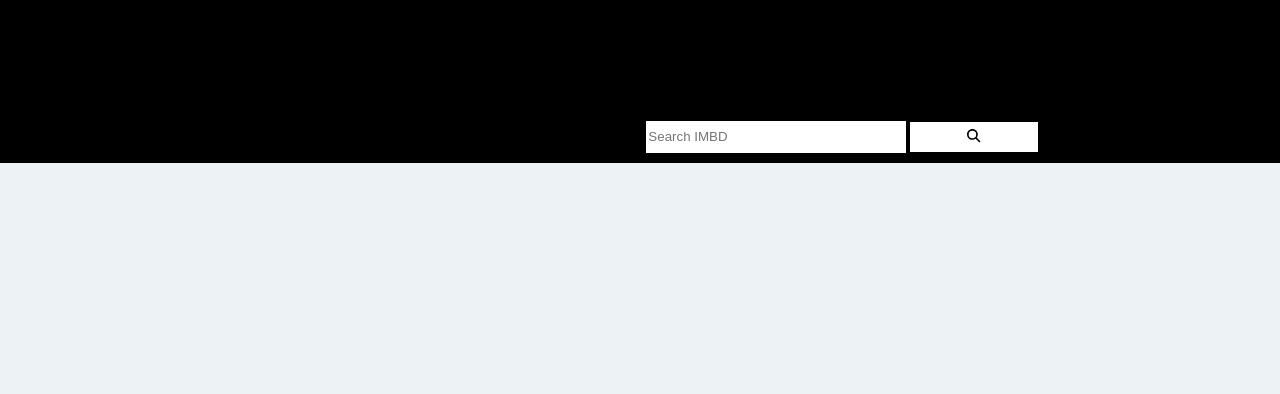
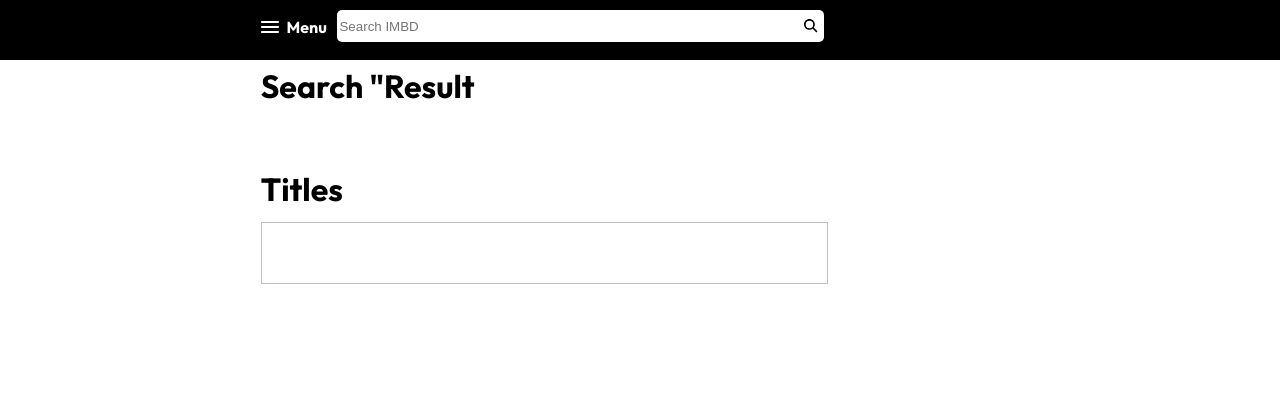
Before and after one commit to Ahmedyasir-Frontend/Movie-App, a plain HTML site: page Index.Html in a window 1280 px wide. Drawn offline with nearby package versions, Linux system fonts and the light colour scheme.

Commit message:
Update Index.css

```diff
--- a/CSS/Index.css
+++ b/CSS/Index.css
@@ -1,6 +1,5 @@
 @import url("https://fonts.googleapis.com/css2?family=Outfit:wght@100;200;400;500;600;700;800;900&display=swap");
 body {
-  background-color: rgb(237, 242, 244);
   font-family: "Outfit", sans-serif;
 }
 
@@ -13,20 +12,24 @@ body {
   margin-left: 0px;
   padding: 10px;
   align-items: center;
+  max-height: 40px;
 }
 
 #searchInput {
   border: none;
   height: 30px;
-  width: 20%;
-  margin-left: 30%;
+  width: 43%;
+  margin-left: 1%;
+  border-bottom-left-radius: 5px;
+  border-top-left-radius: 5px;
 }
 
 #searchButton {
   background-color: #fff;
   border: none;
-  height: 30px;
-  width: 10%;
+  height: 32px;
+  border-bottom-right-radius: 5px;
+  border-top-right-radius: 5px;
 }
 
 @media (max-width: 700px) {
@@ -40,9 +43,82 @@ body {
 #results {
   margin: 5rem;
   display: flex;
-  flex-direction: row;
+  flex-direction: column;
   align-items: unset;
   justify-content: center;
   flex-wrap: wrap;
-  padding: 80px;
+  border: 0.5px solid;
+  border-color: rgb(196, 190, 190);
+  width: 40%;
+  margin-left: 20%;
+  padding: 30px;
+  margin-top: 10%;
+}
+
+.container {
+  display: flex;
+  padding-left: 17%;
+}
+
+.logo {
+  height: 30px;
+  margin-top: 1px;
+  margin-bottom: -10px;
+}
+
+svg {
+  color: #fff;
+}
+
+.menu {
+  color: #fff;
+  display: flex;
+  margin-left: 30px;
+  margin-top: 5px;
+}
+
+.h5 {
+  margin-top: 2px;
+  margin-left: 5px;
+}
+
+.search {
+  color: black;
+}
+
+.element {
+  display: flex;
+  margin-bottom: 10px;
+}
+
+.poster {
+  height: 80px;
+}
+
+.title {
+  margin-left: 10px;
+  font-weight: 600;
+  font-size: 20px;
+  max-width: 200px;
+}
+
+.year {
+  margin-top: -10px;
+  margin-left: 10px;
+}
+
+.data {
+  display: flex;
+  flex-direction: column;
+}
+
+.result-search {
+  margin-top: 3%;
+  margin-left: 20%;
+}
+
+.title-search {
+  margin-bottom: -9%;
+  margin-left: 20%;
+  margin-top: 5%;
 }/*# sourceMappingURL=Index.css.map */
```
